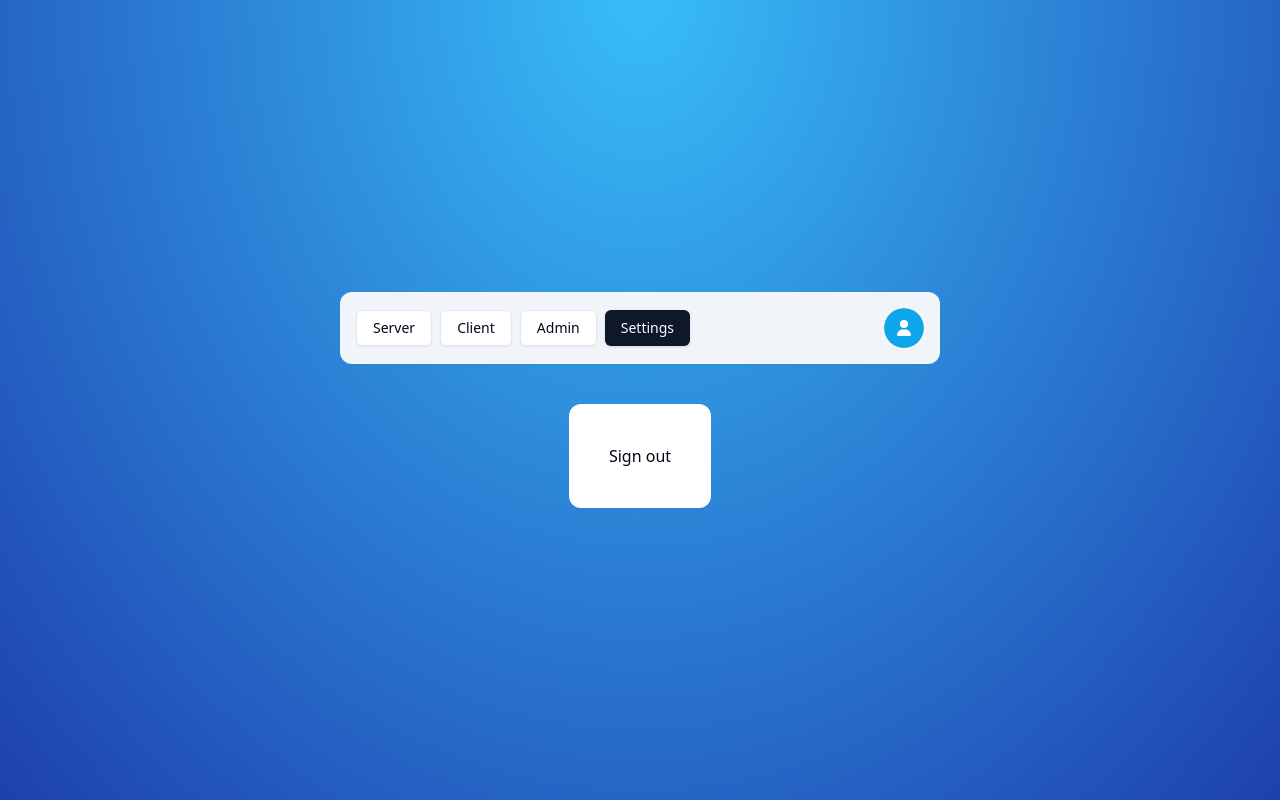
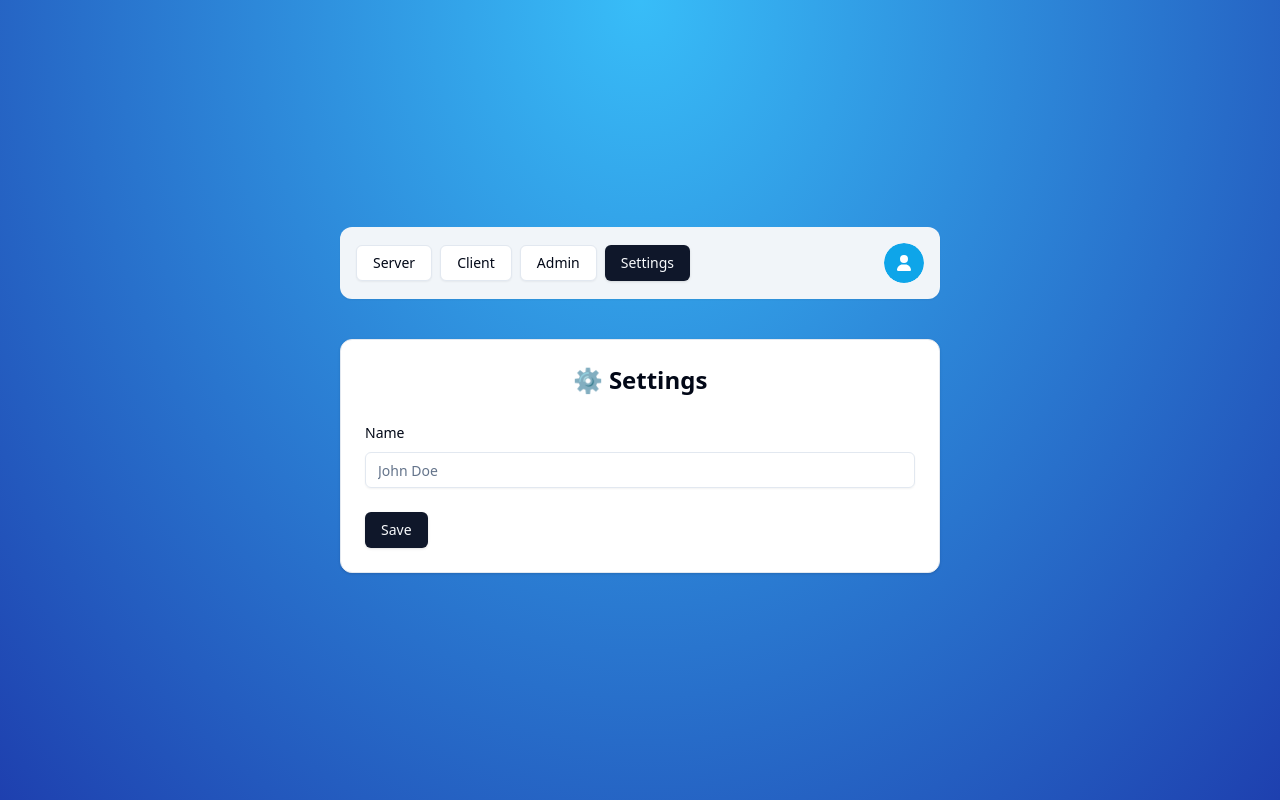
Before and after one commit to sinissto/next-auth, a Next.js app: page /settings in a window 1280 px wide. Built offline with nearby package versions, Linux system fonts and the light colour scheme; no server answers.

Commit message:
Form for updating user's data

```diff
--- a/actions/admin.ts
+++ b/actions/admin.ts
@@ -1,6 +1,5 @@
 "use server";
 
-import { useCurrentRole } from "@/hooks/useCurrentRole";
 import { UserRole } from "@prisma/client";
 import { currentRole } from "@/lib/auth";
 
--- /dev/null
+++ b/actions/settings.ts
@@ -0,0 +1,29 @@
+"use server";
+
+import * as z from "zod";
+import { SettingsSchema } from "@/schemas";
+import { currentUser } from "@/lib/auth";
+import { getUserById } from "@/data/user";
+import { db } from "@/lib/db";
+
+export const settings = async (values: z.infer<typeof SettingsSchema>) => {
+  const user = await currentUser();
+
+  if (!user) return { error: "Unauthorized" };
+
+  let dbUser;
+  if (user.id) dbUser = await getUserById(user.id);
+
+  if (!dbUser) return { error: "Unauthorized" };
+
+  await db.user.update({
+    where: {
+      id: dbUser.id,
+    },
+    data: {
+      ...values,
+    },
+  });
+
+  return { success: "Settings updated" };
+};
--- a/app/(protected)/settings/page.tsx
+++ b/app/(protected)/settings/page.tsx
@@ -1,22 +1,93 @@
 "use client";
 
+import * as z from "zod";
+import { Card, CardContent, CardHeader } from "@/components/ui/card";
+import { Button } from "@/components/ui/button";
+import { settings } from "@/actions/settings";
+import { useState, useTransition } from "react";
+import { toast } from "sonner";
 import { useSession } from "next-auth/react";
-import { logout } from "@/actions/logout";
+import { useForm } from "react-hook-form";
+import { SettingsSchema } from "@/schemas";
+import { zodResolver } from "@hookform/resolvers/zod";
+import {
+  Form,
+  FormControl,
+  FormField,
+  FormItem,
+  FormLabel,
+} from "@/components/ui/form";
+import { Input } from "@/components/ui/input";
 import { useCurrentUser } from "@/hooks/useCurrentUser";
+import FormError from "@/components/FormError";
+import FormSuccess from "@/components/FormSuccess";
 
 const SettingsPage = () => {
   const user = useCurrentUser();
+  const [success, setSuccess] = useState<string | undefined>("");
+  const [error, setError] = useState<string | undefined>("");
+  const { update } = useSession();
+  const [isPending, startTransition] = useTransition();
 
-  const onClick = () => {
-    logout();
+  const form = useForm<z.infer<typeof SettingsSchema>>({
+    resolver: zodResolver(SettingsSchema),
+    defaultValues: {
+      name: user?.name || undefined,
+    },
+  });
+
+  const onSubmit = (values: z.infer<typeof SettingsSchema>) => {
+    startTransition(() => {
+      settings(values)
+        .then((data) => {
+          if (data.error) {
+            setError(data.error);
+            toast.error(data.error);
+          }
+
+          if (data.success) {
+            update();
+            setSuccess(data.success);
+            toast.success(data.success);
+          }
+        })
+        .catch(() => setError("Something wentWrong"));
+    });
   };
+  return (
+    <Card className={"w-[600px]"}>
+      <CardHeader>
+        <p className={"text-2xl font-semibold text-center"}>⚙ Settings</p>
+      </CardHeader>
+      <CardContent>
+        <Form {...form}>
+          <form className={"space-y-6"} onSubmit={form.handleSubmit(onSubmit)}>
+            <div>
+              <FormField
+                control={form.control}
+                render={({ field }) => (
+                  <FormItem>
+                    <FormLabel>Name</FormLabel>
+                    <FormControl>
+                      <Input
+                        {...field}
+                        placeholder={"John Doe"}
+                        disabled={isPending}
+                      />
+                    </FormControl>
+                  </FormItem>
+                )}
+                name={"name"}
+              />
+            </div>
 
-  return (
-    <div className={"bg-white p-10 rounded-xl"}>
-      <button onClick={onClick} type={"submit"}>
-        Sign out
-      </button>
-    </div>
+            <FormError message={error} />
+            <FormSuccess message={success} />
+            <Button type={"submit"}>Save</Button>
+          </form>
+        </Form>
+      </CardContent>
+    </Card>
   );
 };
 
--- a/auth.ts
+++ b/auth.ts
@@ -5,6 +5,7 @@ import { db } from "@/lib/db";
 import { getUserById } from "@/data/user";
 import { UserRole } from "@prisma/client";
 import { getTwoFactorConfirmationByUserId } from "@/data/twoFactorConfirmation";
+import { getAccountByUserId } from "@/data/account";
 
 export const {
   handlers: { GET, POST },
@@ -30,7 +31,8 @@ export const {
       // 1. Allow OAuth without email verification
       if (account?.provider !== "credentials") return true;
 
-      const existingUser = await getUserById(user.id);
+      let existingUser;
+      if (user.id) existingUser = await getUserById(user.id);
 
       // Prevent sign in without email verification
       if (!existingUser?.emailVerified) return false;
@@ -40,8 +42,6 @@ export const {
         const twoFactorConfirmation = await getTwoFactorConfirmationByUserId(
           existingUser.id
         );
-
-        console.log({ twoFactorConfirmation });
 
         if (!twoFactorConfirmation) return false;
 
@@ -61,6 +61,12 @@ export const {
       if (session.user)
         session.user.isTwoFactorEnabled = token.isTwoFactorEnabled as boolean;
 
+      if (session.user) {
+        session.user.name = token.name;
+        session.user.email = token.email as string;
+        session.user.isOAuth = token.isOAuth as boolean;
+      }
+
       return session;
     },
     async jwt({ token }) {
@@ -69,6 +75,11 @@ export const {
 
       if (!existingUser) return token;
 
+      const existingAccount = await getAccountByUserId(existingUser.id);
+
+      token.isOAuth = !!existingAccount;
+      token.name = existingUser.name;
+      token.email = existingUser.email;
       token.role = existingUser.role;
       token.isTwoFactorEnabled = existingUser.isTwoFactorEnabled;
       return token;
--- /dev/null
+++ b/data/account.ts
@@ -0,0 +1,13 @@
+import { db } from "@/lib/db";
+
+export const getAccountByUserId = async (userId: string) => {
+  try {
+    return await db.account.findFirst({
+      where: {
+        userId,
+      },
+    });
+  } catch {
+    return null;
+  }
+};
--- a/next-auth.d.ts
+++ b/next-auth.d.ts
@@ -4,6 +4,7 @@ import { UserRole } from "@prisma/client";
 export type ExtendedUser = DefaultSession["user"] & {
   role: UserRole;
   isTwoFactorEnabled: boolean;
+  isOAuth: boolean;
 };
 
 declare module "next-auth" {
--- a/schemas/index.ts
+++ b/schemas/index.ts
@@ -1,4 +1,8 @@
 import * as z from "zod";
+
+export const SettingsSchema = z.object({
+  name: z.optional(z.string()),
+});
 
 export const ResetPasswordSchema = z.object({
   password: z.string().min(6, {
```
